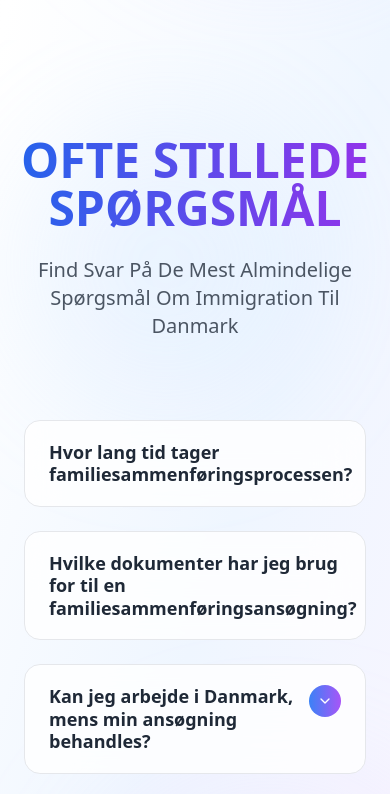
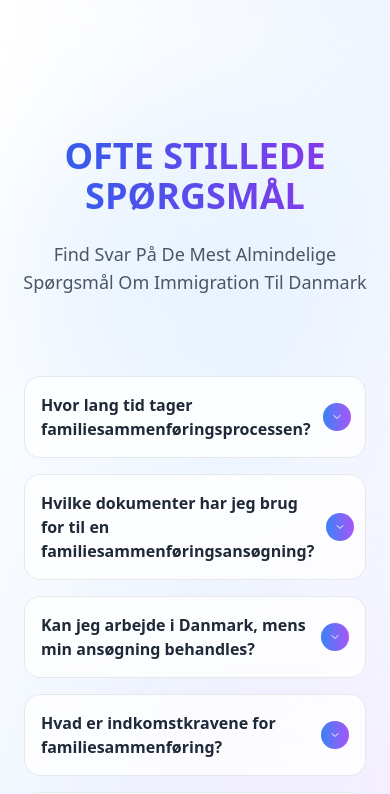
Before and after one commit to mauryajatin45/Nordic-Legal-Consulting, a React (Vite) app: page / in a window 390 px wide. Shown: the part 7680-8474 px from the top of the page. Built offline with nearby package versions, Linux system fonts and the light colour scheme.

Commit message:
fix: Adjust typography and spacing for improved readability in FAQ component

```diff
--- a/src/components/FAQ.tsx
+++ b/src/components/FAQ.tsx
@@ -111,36 +111,36 @@ const FAQ: React.FC<FAQProps> = ({ language }) => {
       <div className="max-w-7xl mx-auto px-4 sm:px-6 lg:px-8 relative z-10">
         <div className="text-center mb-20">
           <div className="flex items-center justify-center mb-6">
-            <h2 className="relative inline-block text-5xl font-bold text-gray-800 bg-gradient-to-r from-blue-600 to-purple-600 bg-clip-text text-transparent">
+            <h2 className="relative inline-block text-4xl md:text-5xl font-bold text-gray-800 bg-gradient-to-r from-blue-600 to-purple-600 bg-clip-text text-transparent">
               {t.title}
             </h2>
           </div>
-          <p className="text-xl text-gray-600 max-w-3xl mx-auto">
+          <p className="text-lg md:text-xl text-gray-600 max-w-3xl mx-auto">
             {t.subtitle}
           </p>
         </div>
 
-        {/* Responsive layout */}
-        <div className="grid grid-cols-1 sm:grid-cols-1 lg:grid-cols-2 gap-6 px-2">
+        {/* Responsive FAQ grid */}
+        <div className="grid grid-cols-1 lg:grid-cols-2 gap-4 sm:gap-6 px-2">
           {t.faqs.map((faq, index) => (
             <div key={index} className="group">
               <div className="bg-white/80 backdrop-blur-xl rounded-2xl border border-gray-200 overflow-hidden hover:border-gray-300 hover:shadow-lg transition-all duration-300">
                 <button
                   onClick={() => toggleFAQ(index)}
-                  className="w-full px-6 py-5 text-left flex items-start justify-between gap-4 hover:bg-gray-50/50 transition-all duration-300"
+                  className="w-full px-4 sm:px-6 py-4 sm:py-5 text-left flex items-center justify-between gap-3 hover:bg-gray-50/50 transition-all duration-300"
                 >
-                  <h3 className="flex-1 text-lg font-semibold text-gray-800 leading-tight">
+                  <h3 className="flex-1 text-base sm:text-lg font-semibold text-gray-800 text-left">
                     {faq.question}
                   </h3>
                   <div
-                    className={`flex-shrink-0 w-8 h-8 rounded-full bg-gradient-to-r from-blue-500 to-purple-500 flex items-center justify-center transition-transform duration-300 ${
+                    className={`flex-shrink-0 w-7 h-7 sm:w-8 sm:h-8 rounded-full bg-gradient-to-r from-blue-500 to-purple-500 flex items-center justify-center transition-transform duration-300 ${
                       openIndex === index ? "rotate-180" : ""
                     }`}
                   >
                     {openIndex === index ? (
-                      <ChevronUp className="w-4 h-4 text-white" />
+                      <ChevronUp className="w-3 h-3 sm:w-4 sm:h-4 text-white" />
                     ) : (
-                      <ChevronDown className="w-4 h-4 text-white" />
+                      <ChevronDown className="w-3 h-3 sm:w-4 sm:h-4 text-white" />
                     )}
                   </div>
                 </button>
@@ -152,9 +152,9 @@ const FAQ: React.FC<FAQProps> = ({ language }) => {
                       : "max-h-0 opacity-0"
                   }`}
                 >
-                  <div className="px-6 pb-5">
-                    <div className="border-t border-gray-200 pt-4">
-                      <p className="text-gray-700 leading-relaxed">
+                  <div className="px-4 sm:px-6 pb-4 sm:pb-5">
+                    <div className="border-t border-gray-200 pt-3 sm:pt-4">
+                      <p className="text-gray-700 text-sm sm:text-base leading-relaxed">
                         {faq.answer}
                       </p>
                     </div>
```
